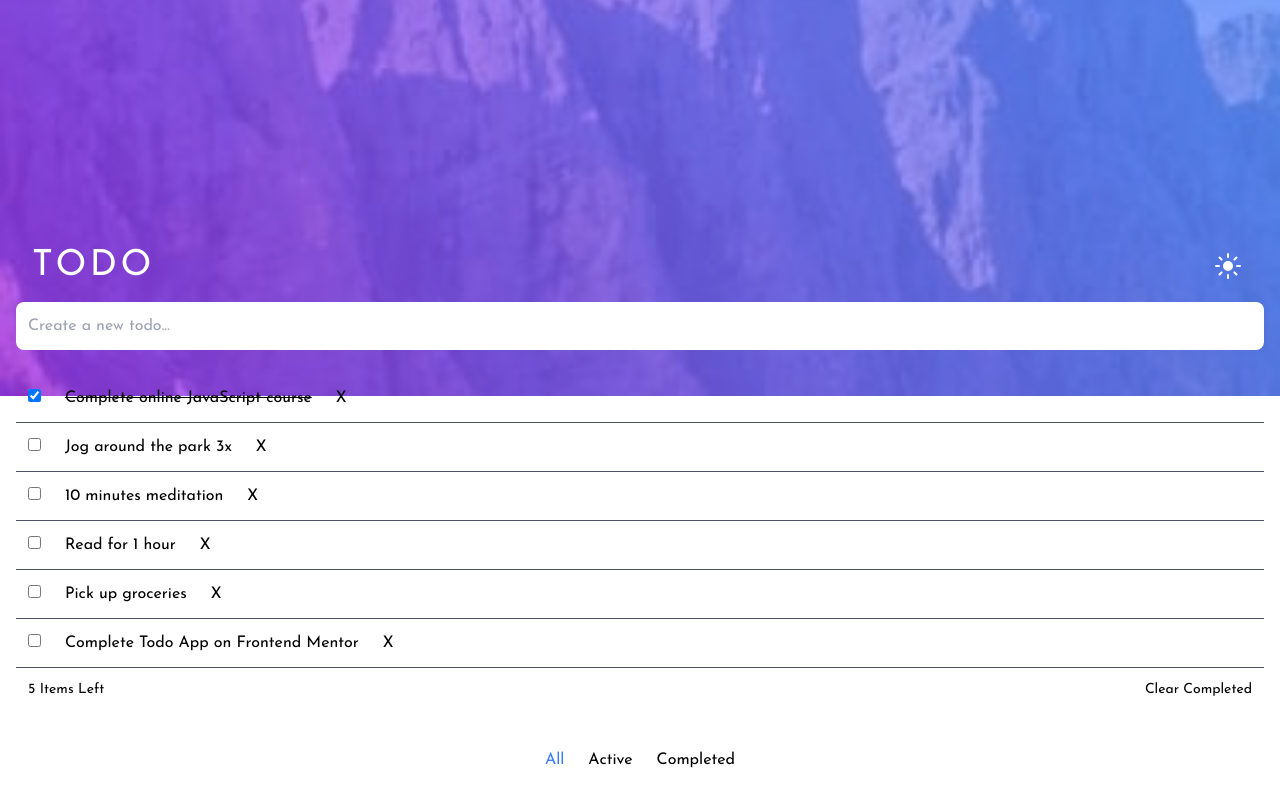
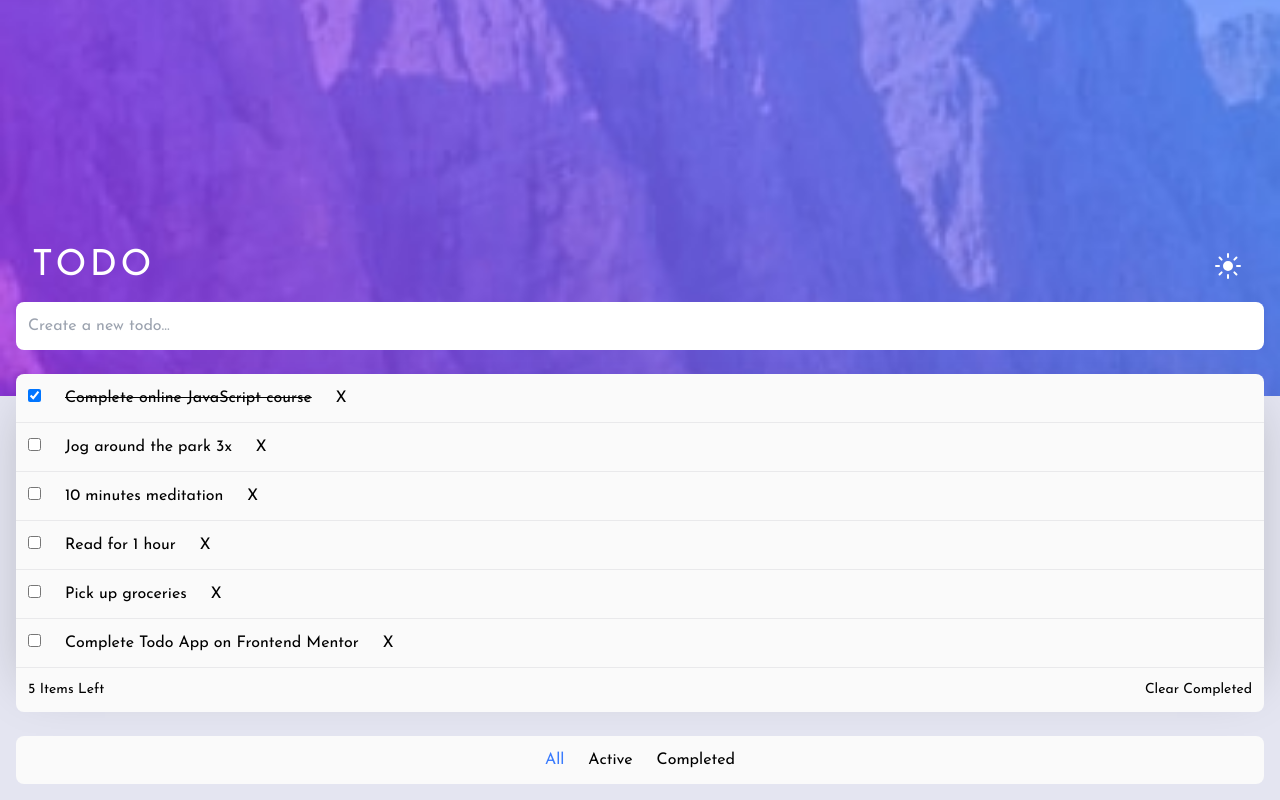
Before and after one commit to faroeq33/todoapp, a React (Vite) app: page / in a window 1280 px wide. Shown: the part 287-1087 px from the top of the page. Built offline with nearby package versions, Linux system fonts and the light colour scheme.

Commit message:
Add shadow, fix background duplication

```diff
--- a/src/components/Todo/TodoList.tsx
+++ b/src/components/Todo/TodoList.tsx
@@ -1,3 +1,4 @@
+import { cn } from "@/lib/utils";
 import { gap, padding } from "../darkmode/colorStyles";
 
 type TodoListProps = {
@@ -9,10 +10,10 @@ type TodoListProps = {
 
 function TodoList(props: TodoListProps) {
   return (
-    <ul className={props.className}>
+    <ul className={cn("shadow-xl", props.className)}>
       {props.todos.map((todo) => (
         <div
-          className={`flex items-baseline todo-row dark:text-neutral-dark-dark-grayish-blue border-b border-neutral-dark-very-dark-grayish-blue rounded-t-lg  ${gap} ${padding}`}
+          className={`flex items-baseline todo-row dark:text-neutral-dark-dark-grayish-blue border-b  border-neutral-dark-very-dark-grayish-blue/10 rounded-t-lg  ${gap} ${padding}`}
           key={todo.id}
         >
           <input
--- a/src/components/custom-ui/Filters.tsx
+++ b/src/components/custom-ui/Filters.tsx
@@ -1,3 +1,4 @@
+import { cn } from "@/lib/utils";
 import {
   darkmodeBg,
   darkmodeText,
@@ -10,14 +11,18 @@ export type View = "all" | "active" | "completed";
 type FiltersProps = {
   view: View;
   setView: (view: View) => void;
+  className?: string;
 };
 
 const hoverState = "hover:text-neutral-dark-light-grayish-blue-hover";
 
-function Filters({ view, setView }: FiltersProps) {
+function Filters({ view, setView, ...props }: FiltersProps) {
   return (
     <div
-      className={`${darkmodeBg} flex justify-center rounded-lg ${gap} ${padding} ${darkmodeText} capitalize`}
+      className={cn(
+        `${darkmodeBg} flex justify-center rounded-lg ${gap} ${padding} ${darkmodeText} capitalize`,
+        props.className
+      )}
     >
       <a
         onClick={() => setView("all")}
--- a/src/components/custom-ui/TodoSection.tsx
+++ b/src/components/custom-ui/TodoSection.tsx
@@ -90,12 +90,14 @@ function TodoSection(props: TodoSectionProps) {
     completed: todos.filter((todo) => todo.completed),
   };
 
+  const todoBg = "bg-neutral-light-very-light-gray";
+
   return (
     <section className={props.className}>
       <form action="" className={`flex flex-col ${gap}`} onSubmit={onSubmit}>
         <input
           type="text"
-          className={`w-full ${padding} ${roundness} ${darkmodeBg} `}
+          className={`w-full ${padding} ${roundness}  ${darkmodeBg} `}
           placeholder="Create a new todo..."
           onChange={(e) =>
             editTodo({
@@ -112,11 +114,11 @@ function TodoSection(props: TodoSectionProps) {
             todos={views[view]}
             toggleTodoCompleted={toggleTodoCompleted}
             removeTodo={removeTodo}
-            className={`${darkmodeBg} rounded-t-lg `}
+            className={`${todoBg} ${darkmodeBg} rounded-t-lg shadow-2xl`}
           />
 
           <div
-            className={`flex justify-between ${darkmodeBg} ${padding} dark:text-neutral-dark-very-dark-grayish-blue rounded-b-lg capitalize text-sm`}
+            className={`flex justify-between ${todoBg} ${darkmodeBg} ${padding} dark:text-neutral-dark-very-dark-grayish-blue rounded-b-lg capitalize text-sm`}
           >
             <div className="">{amount} items left</div>
             <div className="" onClick={clearCompleted}>
@@ -124,7 +126,7 @@ function TodoSection(props: TodoSectionProps) {
             </div>
           </div>
         </div>
-        <Filters setView={setView} view={view} />
+        <Filters setView={setView} view={view} className={todoBg} />
       </form>
     </section>
   );
--- a/src/index.css
+++ b/src/index.css
@@ -5,6 +5,7 @@
 body {
   font-family: "Josefin Sans", sans-serif;
   @apply dark:bg-neutral-dark-very-dark-blue;
+  @apply bg-neutral-light-very-light-grayish-blue;
 }
 
 h2,
```
